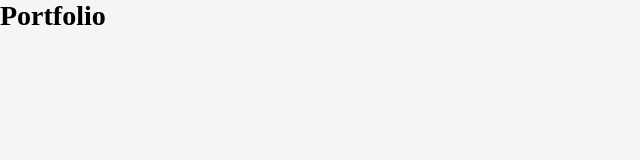
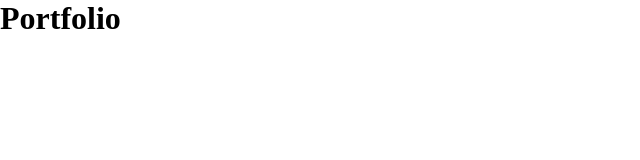
Before and after one commit to gbrissi/personal-website, a React (Vite) app in the folder portfolio/: page / in a window 1280 px wide. Shown: the top 160 px of the page, without its empty margins (0-640 px from the left). Built offline with nearby package versions, Linux system fonts and the light colour scheme.

Commit message:
style: removing some stylization attributes from index.css

```diff
--- a/portfolio/src/index.css
+++ b/portfolio/src/index.css
@@ -3,11 +3,3 @@
   margin: 0;
   box-sizing: border-box;
 }
-
-html {
-  font-size: 14px;
-}
-
-body {
-  background-color: whitesmoke;
-}
```
